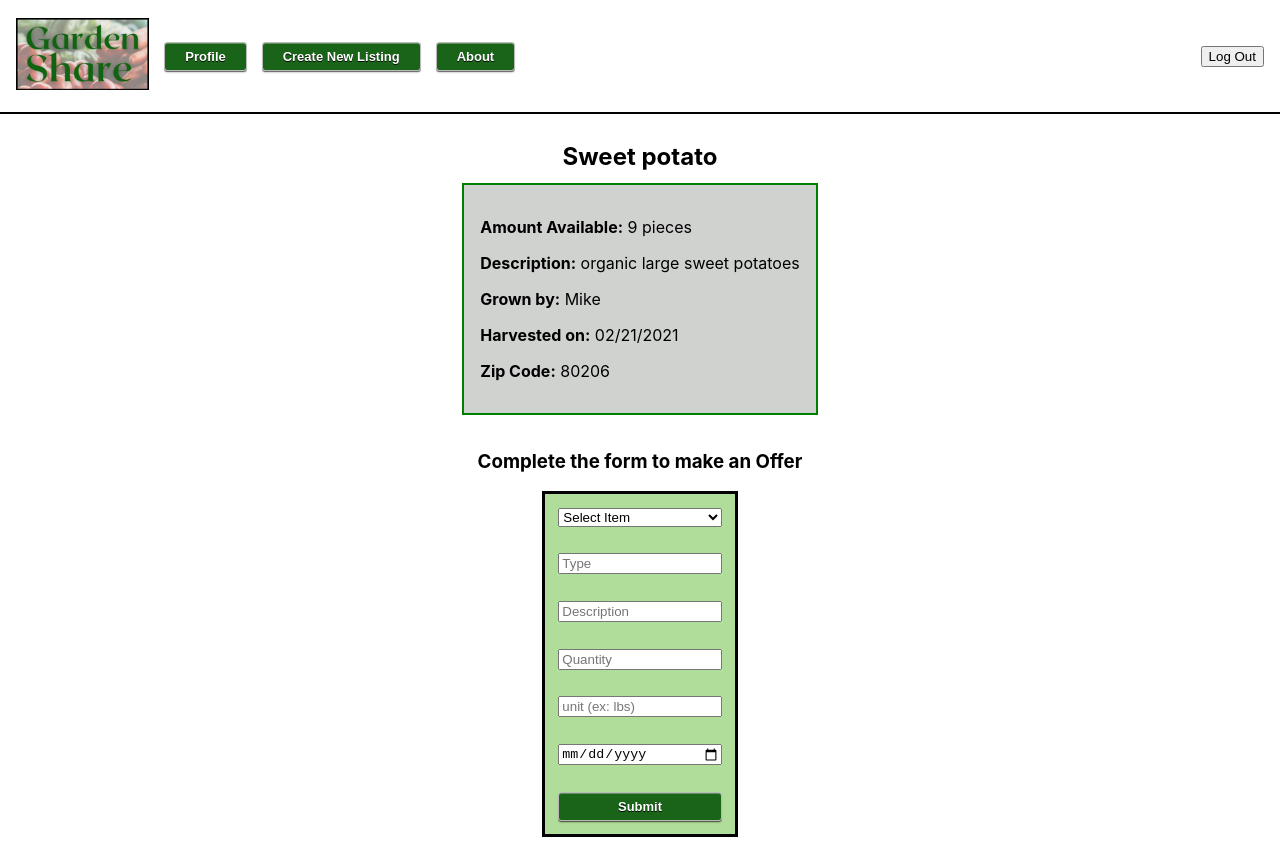
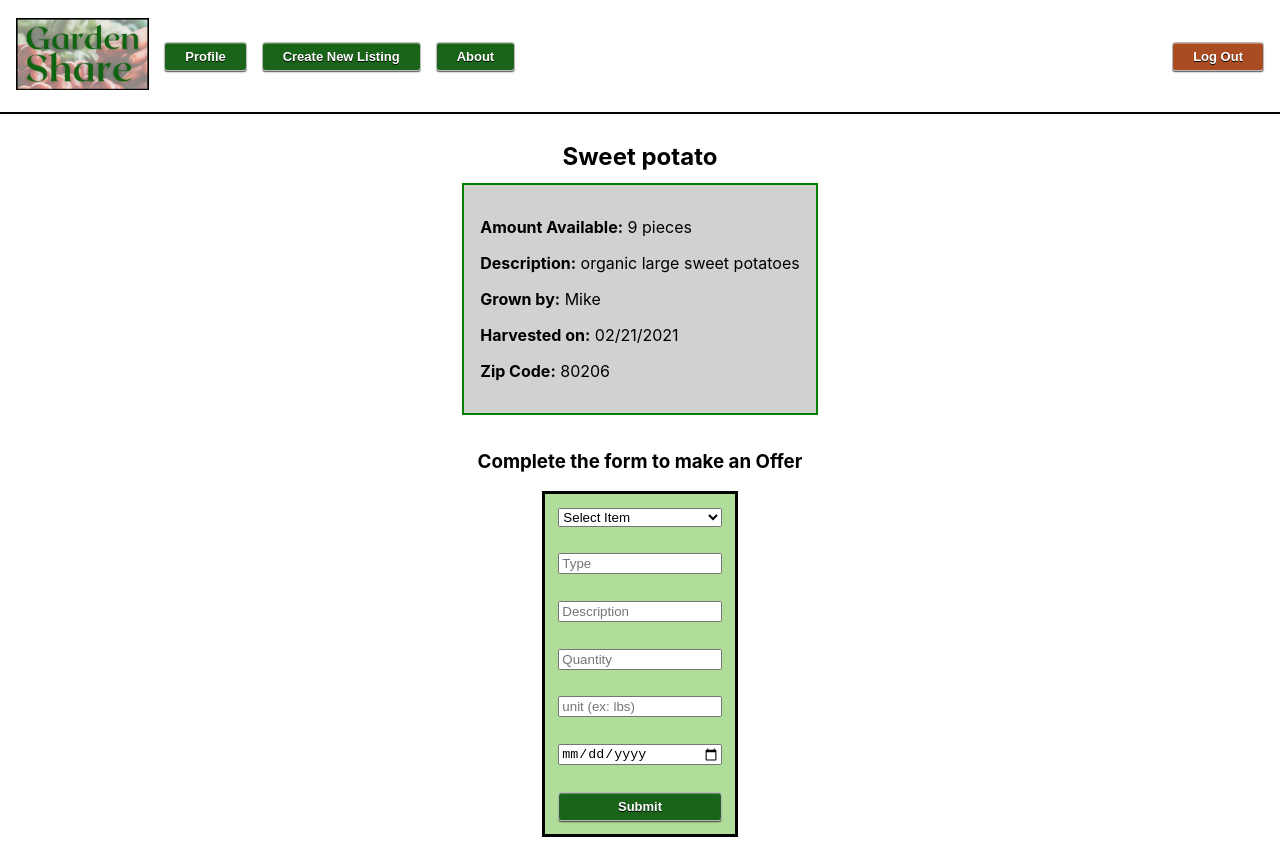
Before and after one commit to bruce-gordon/garden-share-ui, a React (Create React App) app: page /listing/1 in a window 1280 px wide. Built offline with nearby package versions, Linux system fonts and the light colour scheme.

Commit message:
Style Logout button

```diff
--- a/src/components/logout/Logout.js
+++ b/src/components/logout/Logout.js
@@ -1,11 +1,12 @@
 import React from "react";
+import './Logout.scss';
 import { useAuth0 } from "@auth0/auth0-react";
 
 const Logout = () => {
   const { logout } = useAuth0();
 
   return (
-    <button onClick={() => logout({ returnTo: 'http://localhost:3000/login' })}>
+    <button className='logout-button' onClick={() => logout({ returnTo: 'http://localhost:3000/login' })}>
       Log Out
     </button>
   );
--- /dev/null
+++ b/src/components/logout/Logout.scss
@@ -0,0 +1,12 @@
+@import '../../sass/mixins';
+@import '../../sass/variables';
+
+.logout-button {
+  @include button(#aa4c21);
+  &:hover {
+    @include button-hover(#bd6c46);
+  }
+  &:active {
+    @include button-active(#d89d82);
+  }
+}
--- a/src/components/navBar/NavBar.scss
+++ b/src/components/navBar/NavBar.scss
@@ -36,13 +36,3 @@
     @include button-active($navBarActive);
   }
 }
-
-.logOut{
-  @include button(#aa4c21);
-  &:hover {
-    @include button-hover(#bd6c46);
-  }
-  &:active {
-    @include button-active(#d89d82);
-  }
-}
```
